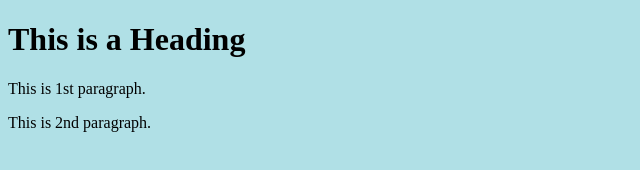
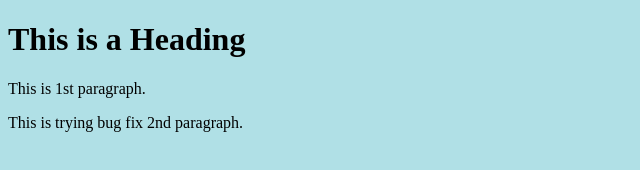
Before and after one commit to hellocutiemation/basic-merge, a plain HTML site: page index.html in a window 1280 px wide. Shown: the whole page, without its empty margins (0-640 px from the left). Drawn offline with Linux system fonts and the light colour scheme.

Commit message:
Trying fix a bug in 2nd p
Trying fix a bug in 2nd p

```diff
--- a/index.html
+++ b/index.html
@@ -7,7 +7,7 @@
 
 <h1>This is a Heading</h1>
 <p>This is 1st paragraph.</p>
-<p>This is 2nd paragraph.</p>
+<p>This is trying bug fix 2nd paragraph.</p>
 
 </body>
 </html>
```
